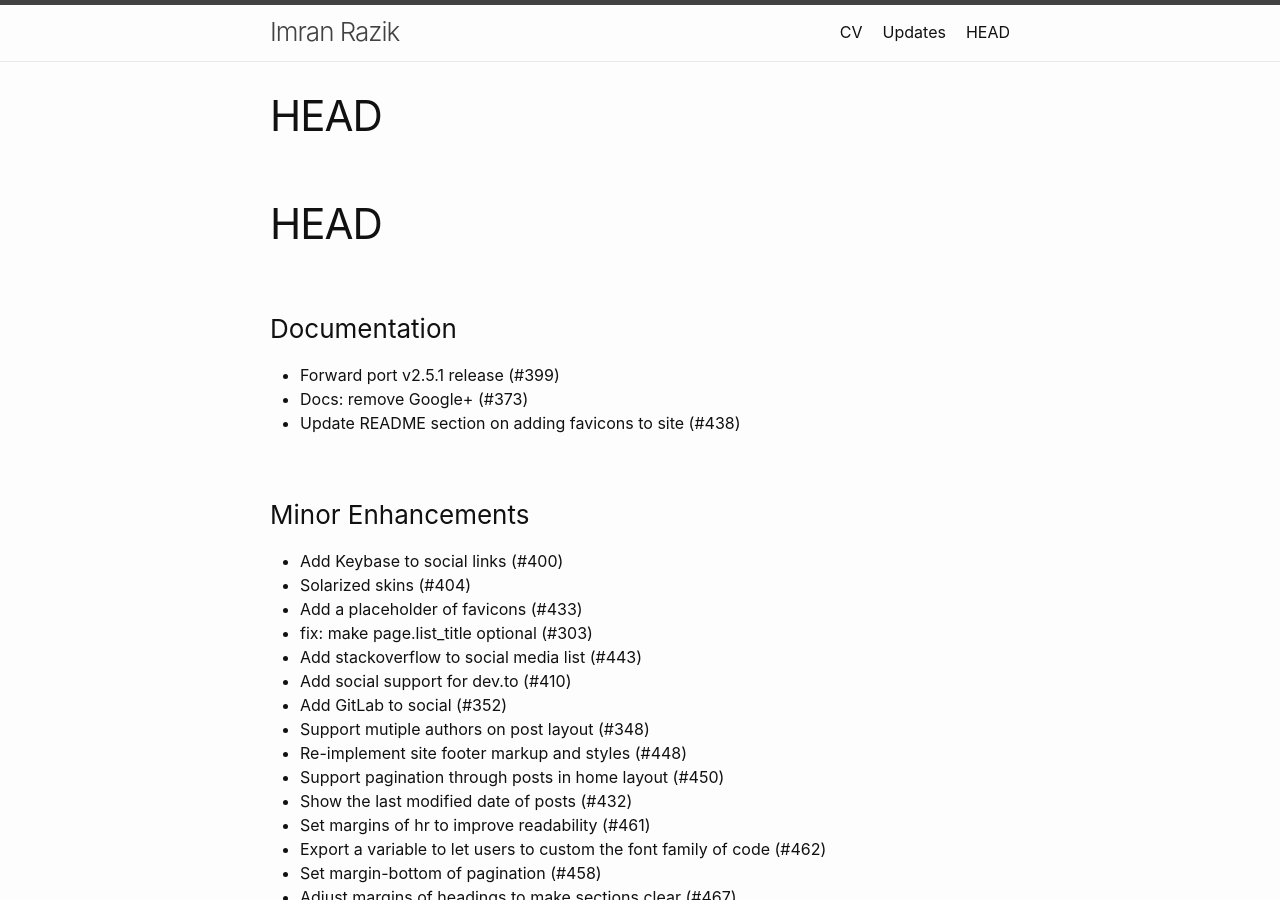
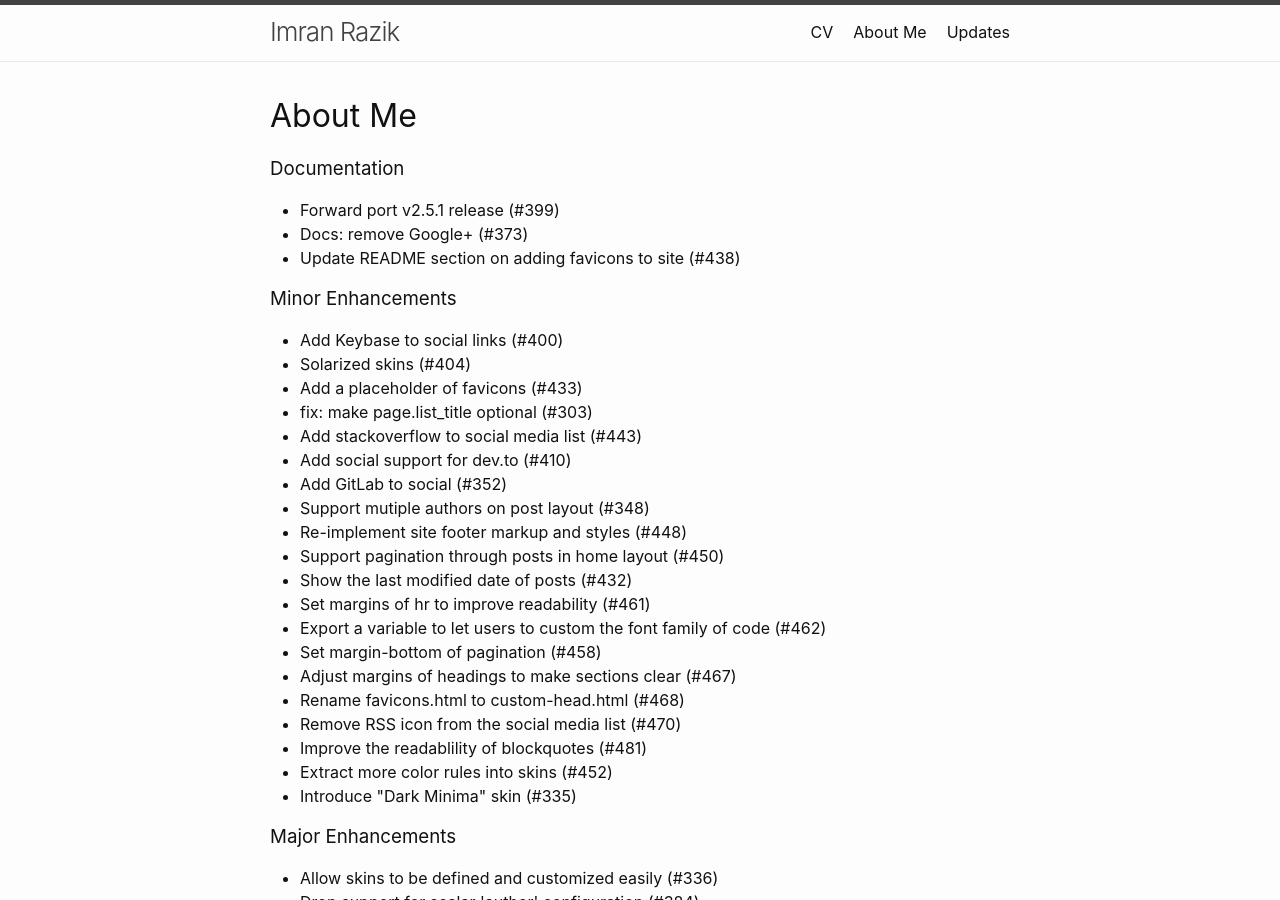
Before and after one commit to imranrazik/imranrazik.github.io, a Jekyll site: the page built from History.markdown, in a window 1280 px wide and 900 px high. Built offline with Jekyll 4.4.1, drawn with Linux system fonts in a browser that asks for light colours; our own code applies the rules of GitHub Pages for plain Markdown files.

Commit message:
Update History.markdown

```diff
--- a/History.markdown
+++ b/History.markdown
@@ -1,4 +1,8 @@
-# HEAD
+---
+layout: default
+---
+
+# About Me
 
 ### Documentation
 
```
